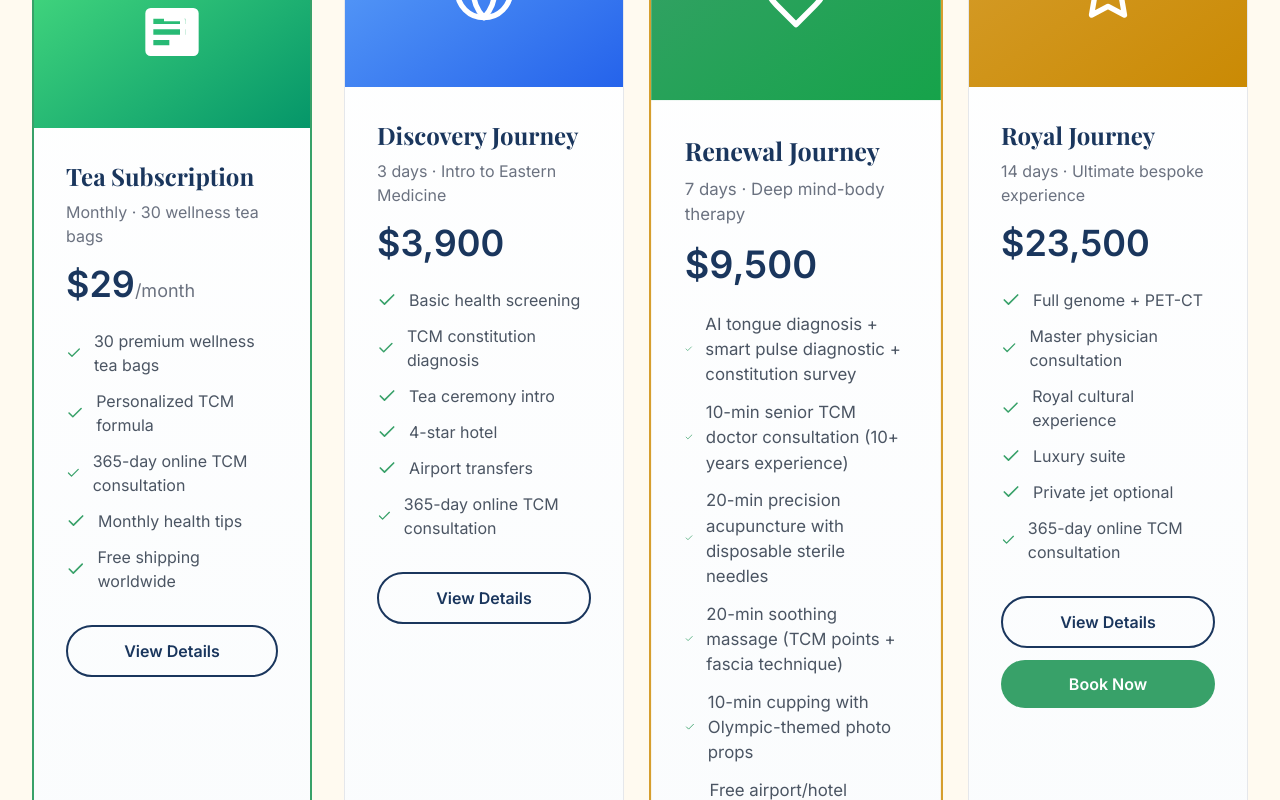
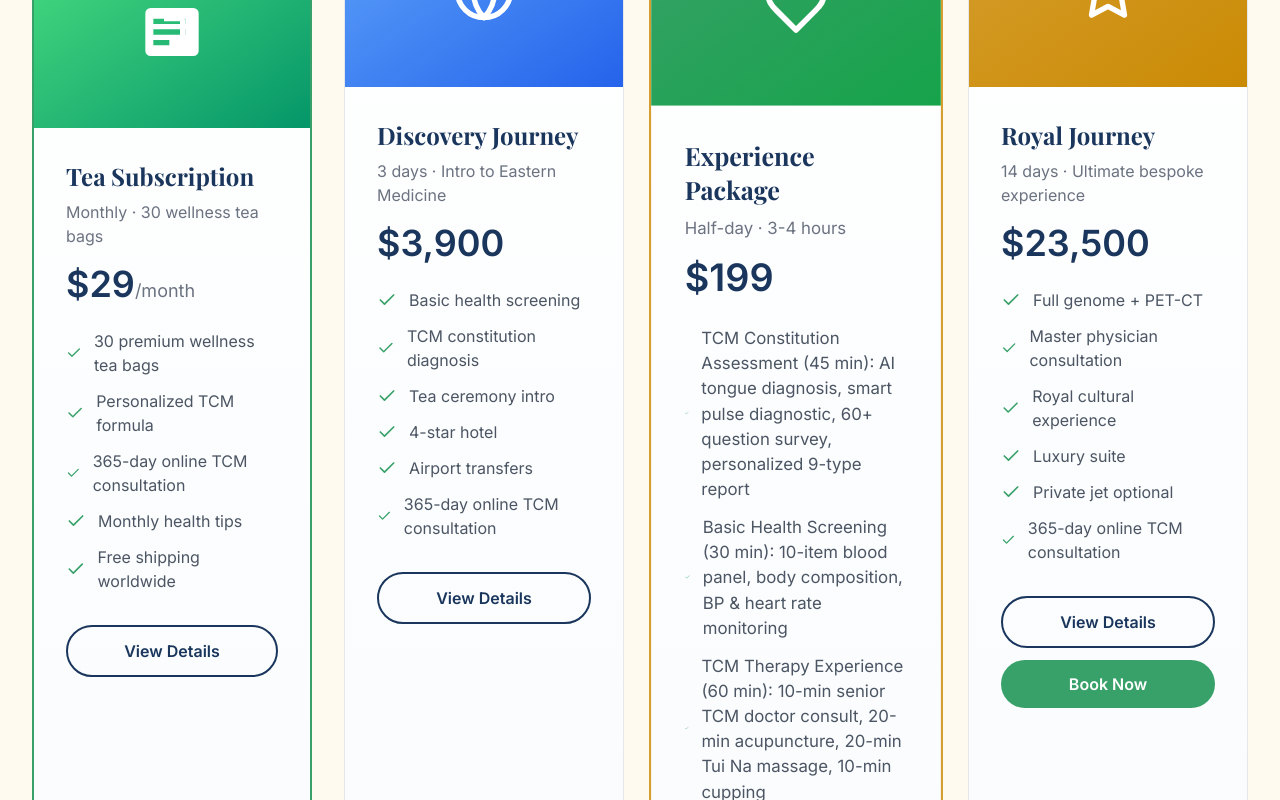
Before and after one commit to luckyjjf/mediodyssey, a React (Vite) app: page / in a window 1280 px wide. Shown: the part 2720-3520 px from the top of the page. Built offline with nearby package versions, Linux system fonts and the light colour scheme.

Commit message:
套餐2-v2

```diff
--- a/src/App.tsx
+++ b/src/App.tsx
@@ -100,13 +100,13 @@ const translations = {
         paypalUrl: 'https://www.paypal.com/paypalme/mediodyssey/3900'
       },
       package2: {
-        name: 'Renewal Journey',
-        duration: '7 days · Deep mind-body therapy',
-        price: '$9,500',
+        name: 'Experience Package',
+        duration: 'Half-day · 3-4 hours',
+        price: '$199',
         popular: 'Most Popular',
-        items: ['AI tongue diagnosis + smart pulse diagnostic + constitution survey', '10-min senior TCM doctor consultation (10+ years experience)', '20-min precision acupuncture with disposable sterile needles', '20-min soothing massage (TCM points + fascia technique)', '10-min cupping with Olympic-themed photo props', 'Free airport/hotel transfer with brand video', 'Dedicated medical interpreter (medical background)', '7-day online health manager follow-up', 'TCM gift set: mugwort sachet + acupressure comb + handbook', 'Healing moment photography: 3 edited photos', 'Wellness tea break: seasonal herbal tea + snacks', '365-day online TCM consultation'],
-        docUrl: '/docs/package-renewal-en.pdf',
-        paypalUrl: 'https://www.paypal.com/paypalme/mediodyssey/9500'
+        items: ['TCM Constitution Assessment (45 min): AI tongue diagnosis, smart pulse diagnostic, 60+ question survey, personalized 9-type report', 'Basic Health Screening (30 min): 10-item blood panel, body composition, BP & heart rate monitoring', 'TCM Therapy Experience (60 min): 10-min senior TCM doctor consult, 20-min acupuncture, 20-min Tui Na massage, 10-min cupping', 'English-speaking medical interpreter', 'TCM gift set: mugwort sachet, acupressure comb, wellness handbook', '3 professionally edited photos', '365-day online TCM consultation access'],
+        docUrl: '/docs/package-experience-en.pdf',
+        paypalUrl: 'https://www.paypal.com/paypalme/mediodyssey/199'
       },
       package3: {
         name: 'Royal Journey',
@@ -134,7 +134,7 @@ const translations = {
         phoneNumber: 'Phone Number',
         package: 'Interested Package',
         placeholder: 'Select...',
-        options: ['Discovery (3 days)', 'Renewal (7 days) - Most Popular', 'Royal (14 days)', 'Need recommendation'],
+        options: ['Tea Subscription (Monthly) - Best Value', 'Discovery Journey (3 days)', 'Experience Package (Half-day) - Most Popular', 'Royal Journey (14 days)', 'Need recommendation'],
         message: 'Message/Contact',
         submit: 'Submit Inquiry'
       }
@@ -229,13 +229,13 @@ const translations = {
         paypalUrl: 'https://www.paypal.com/paypalme/mediodyssey/3900'
       },
       package2: {
-        name: '焕新之旅',
-        duration: '7天6晚 · 深度身心调理',
-        price: '¥68,000',
+        name: '体验套餐',
+        duration: '半天 · 3-4小时',
+        price: '¥1,399',
         popular: '最受欢迎',
-        items: ['智慧中医体检：AI舌诊+智能脉诊仪+体质问卷', '名医一对一：10年+临床经验资深中医师咨询', '定制针灸：20分钟精准取穴，一次性无菌针现场拆封', '舒缓推拿：20分钟肩颈放松，中式穴位+西式筋膜手法', '火罐印记：10分钟走罐/留罐，提供奥运同款拍照道具', '免费机场/酒店接送：车内播放品牌介绍视频', '专属医疗翻译：医学背景双语专员全程陪诊', '7天在线健康管家：微信/WhatsApp随访', '中医伴手礼：艾草香囊+穴位按摩梳+英文养生手册', '疗愈时刻摄影：专业拍摄精修3张社交分享图', '养生茶歇：候诊时享用当季药膳茶+中式茶点', '365天线上中医咨询'],
-        docUrl: '/docs/package-renewal-zh.pdf',
-        paypalUrl: 'https://www.paypal.com/paypalme/mediodyssey/9500'
+        items: ['中医体质评估（45分钟）：AI舌诊、智能脉诊、60+体质问卷、九种体质报告', '基础健康筛查（30分钟）：10项血检、身体成分分析、血压心率监测', '中医理疗体验（60分钟）：资深中医师咨询10分钟、针灸20分钟、推拿20分钟、拔罐10分钟', '中英文医疗翻译全程陪同', '中医伴手礼：艾草香囊、穴位按摩梳、养生手册', '3张精修照片', '365天线上中医咨询服务'],
+        docUrl: '/docs/package-experience-zh.pdf',
+        paypalUrl: 'https://www.paypal.com/paypalme/mediodyssey/199'
       },
       package3: {
         name: '皇家之旅',
@@ -263,7 +263,7 @@ const translations = {
         phoneNumber: '电话号码',
         package: '感兴趣的套餐',
         placeholder: '请选择...',
-        options: ['探索之旅 (3天)', '焕新之旅 (7天) - 最受欢迎', '皇家之旅 (14天)', '需要顾问推荐'],
+        options: ['养生茶饮订阅 (每月) - 超值优选', '探索之旅 (3天)', '体验套餐 (半天) - 最受欢迎', '皇家之旅 (14天)', '需要顾问推荐'],
         message: '留言/联系方式',
         submit: '提交咨询'
       }
@@ -358,13 +358,13 @@ const translations = {
         paypalUrl: 'https://www.paypal.com/paypalme/mediodyssey/3900'
       },
       package2: {
-        name: 'رحلة التجديد',
-        duration: '7 أيام · علاج عميق للجسد والعقل',
-        price: '$9,500',
+        name: 'باقة التجربة',
+        duration: 'نصف يوم · 3-4 ساعات',
+        price: '$199',
         popular: 'الأكثر شعبية',
-        items: ['تشخيص الذكاء الاصطناعي للسان + جهاز قياس النبض الذكي + استبيان التكوين', 'استشارة فردية مع طبيب TCM كبير (10+ سنوات خبرة)', 'وخز إبر مخصص 20 دقيقة بإبر معقمة يمكن التخلص منها', 'مساج استرخاء 20 دقيقة للرقبة والكتفين', 'علامات الحجامة 10 دقائق مع دعامات صور أولمبية', 'نقل مجاني من/إلى المطار/الفندق', 'مترجم طبي مخصص (خلفية طبية)', 'مدير صحة متابع عبر الإنترنت لمدة 7 أيام', 'طقم هدايا TCM: كيس العشب + مشط الضغط + كتيب', 'تصوير لحظات الشفاء: 3 صور مُحسّنة', 'استراحة شاي العافية: شاي أعشاب موسمي + وجبات خفيفة', 'استشارة الطب الصيني التقليدي لمدة 365 يوماً'],
-        docUrl: '/docs/package-renewal-ar.pdf',
-        paypalUrl: 'https://www.paypal.com/paypalme/mediodyssey/9500'
+        items: ['تقييم تكوين الطب الصيني (45 دقيقة): تشخيص الذكاء الاصطناعي للسان، قياس النبض الذكي، 60+ سؤال استبيان', 'الفحص الصحي الأساسي (30 دقيقة): 10 تحليلات دم، تحليل التركيب الجسدي، مراقبة ضغط الدم والنبض', 'تجربة العلاج بالطب الصيني (60 دقيقة): استشارة طبيب كبير 10 دقائق، وخز إبر 20 دقيقة، تدليك 20 دقيقة، حجامة 10 دقائق', 'مترجم طبي ناطق بالإنجليزية', 'طقم هدايا الطب الصيني: كيس العشب، مشط الضغط، كتيب العافية', '3 صور مُحسّنة احترافياً', 'استشارة الطب الصيني عبر الإنترنت لمدة 365 يوماً'],
+        docUrl: '/docs/package-experience-ar.pdf',
+        paypalUrl: 'https://www.paypal.com/paypalme/mediodyssey/199'
       },
       package3: {
         name: 'الرحلة الملكية',
@@ -392,7 +392,7 @@ const translations = {
         phoneNumber: 'رقم الهاتف',
         package: 'الباقة المهتم بها',
         placeholder: 'اختر...',
-        options: ['الاكتشاف (3 أيام)', 'التجديد (7 أيام) - الأكثر شعبية', 'الملكية (14 يوماً)', 'بحاجة لتوصية'],
+        options: ['اشتراك الشاي (شهرياً) - أفضل قيمة', 'الاكتشاف (3 أيام)', 'باقة التجربة (نصف يوم) - الأكثر شعبية', 'الملكية (14 يوماً)', 'بحاجة لتوصية'],
         message: 'الرسالة / معلومات الاتصال',
         submit: 'إرسال الاستفسار'
       }
```
